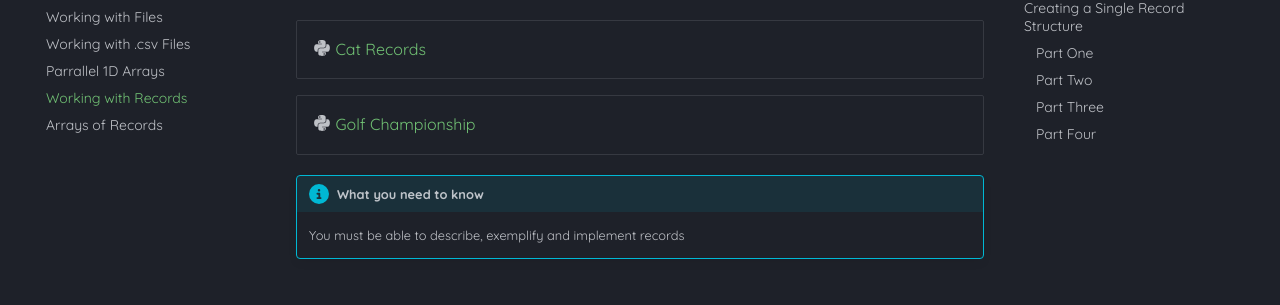
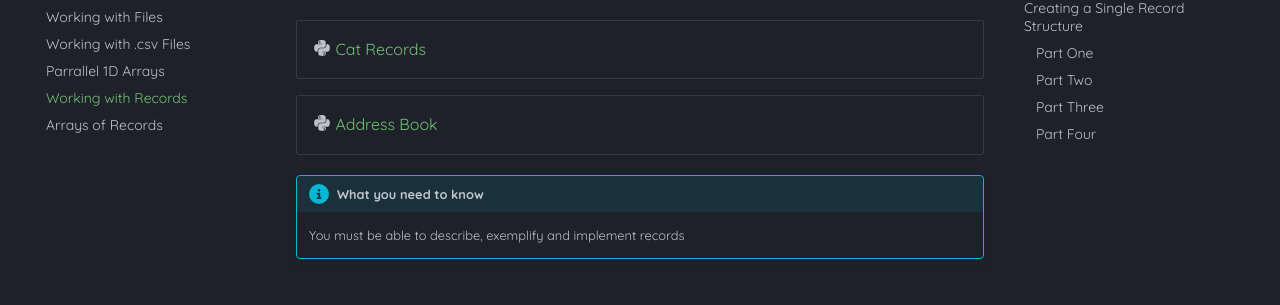
Before and after one commit to Mr-Wood-CS/Higher-Computing-Science-MD-Files, an MkDocs documentation site: the page built from docs/SI/08-Working-with-Records.md, in a window 1280 px wide and 900 px high. Shown: the part 259-564 px from the top of the window. Built offline with MkDocs 1.6.1 and Material for MkDocs 9.7.7, drawn with Linux system fonts in a browser that asks for light colours.

Commit message:
Update 08-Working-with-Records.md

```diff
--- a/docs/SI/08-Working-with-Records.md
+++ b/docs/SI/08-Working-with-Records.md
@@ -7,7 +7,7 @@
 </div>
 
 <div class="grid cards" markdown>
-- :fontawesome-brands-python: [Golf Championship](../Static/Golf-Championship.py){:download="Golf-Championship.py"}
+- :fontawesome-brands-python: [Address Book](../Static/Working-With-Records/Address-Book.py){:download="Address-Book.py"}
 </div>
 
 !!! info "What you need to know"
```
